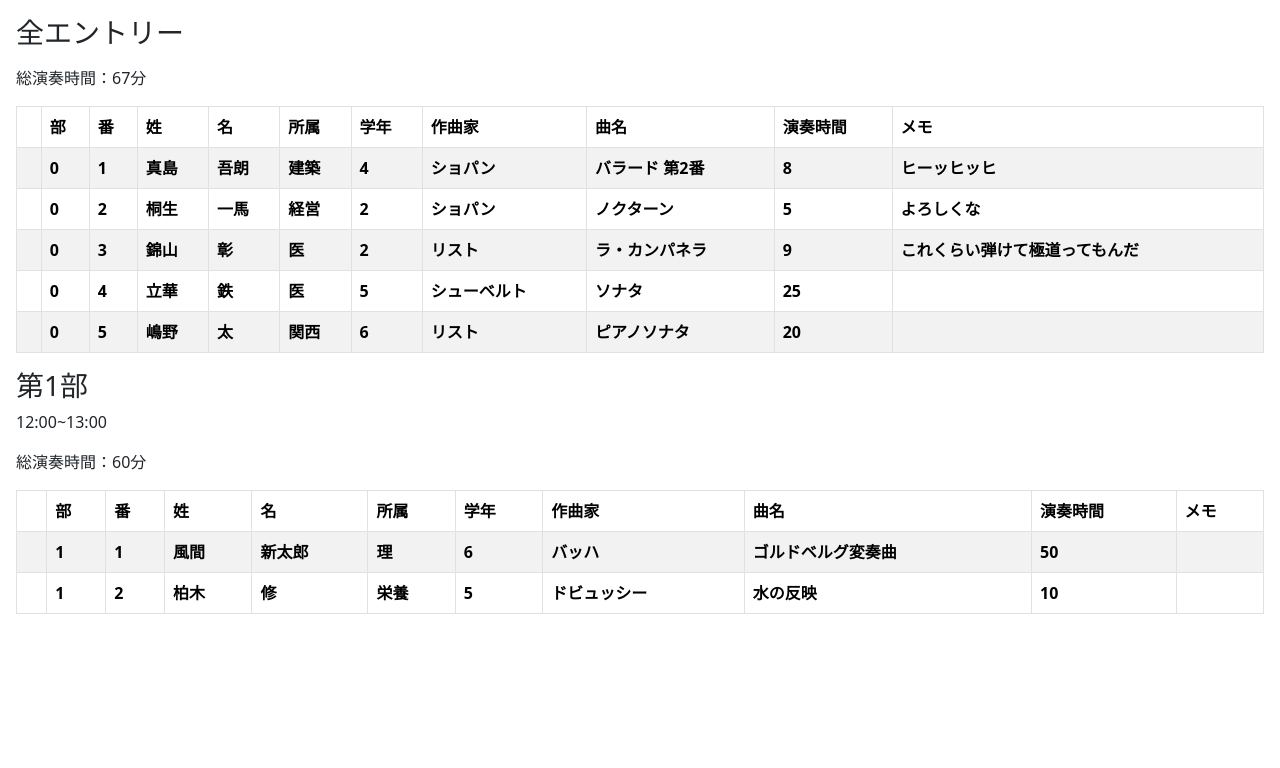
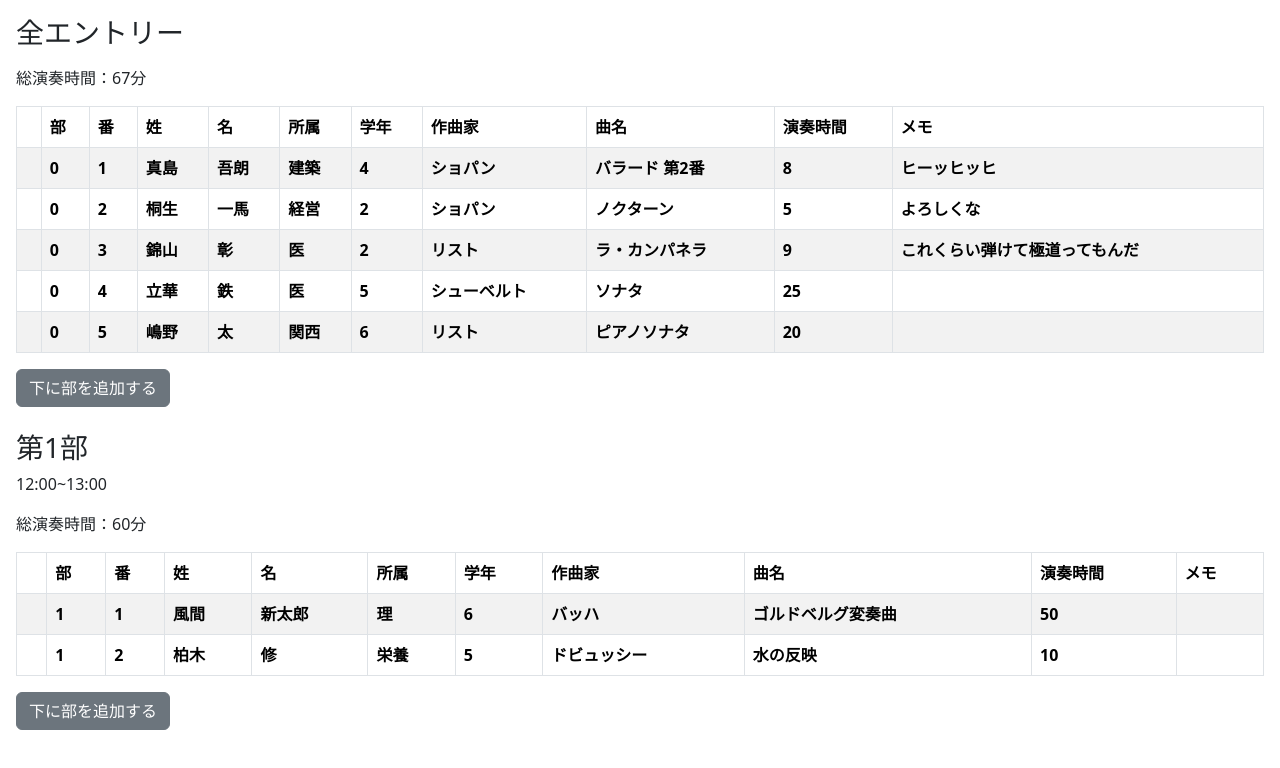
Before and after one commit to ritto153/PianoProgramEditor, a React (Create React App) app: page / in a window 1280 px wide. Shown: the top 768 px of the page. Built offline with nearby package versions, Linux system fonts and the light colour scheme.

Commit message:
ボタンだけ追加

```diff
--- /dev/null
+++ b/src/components/EntryTableAddingButton.tsx
@@ -0,0 +1,11 @@
+import Button from 'react-bootstrap/Button';
+
+type Props = {
+  partId: string;
+}
+
+export default function EntryTableAddingButton(props: Props) {
+  return (
+    <Button variant='secondary'>下に部を追加する</Button>
+  )
+}
--- a/src/components/Part.tsx
+++ b/src/components/Part.tsx
@@ -1,17 +1,24 @@
 import EntryTableTitle from "./EntryTableTitle";
 import EntryTable from "./EntryTable";
+import EntryTableAddingButton from "./EntryTableAddingButton";
+import styled from "styled-components";
 
 type Props = {
   partId: string;
 };
 
 export default function Part(props: Props) {
+  const Wrapper = styled.section`
+    margin-bottom: 1.5em;
+  `;
+
   const { partId } = props;
 
   return (
-    <div>
+    <Wrapper>
       <EntryTableTitle partId={partId} />
       <EntryTable partId={partId} />
-    </div>
+      <EntryTableAddingButton partId={partId} />
+    </Wrapper>
   );
 }
```
